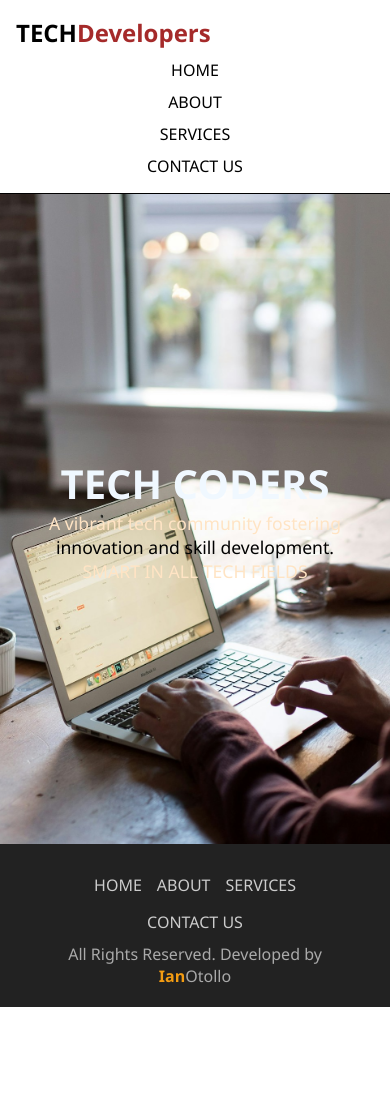
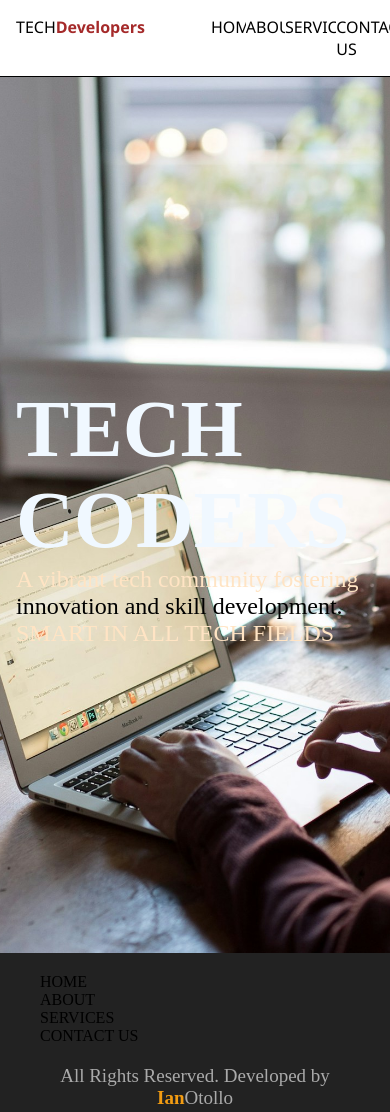
Before and after one commit to IanOtollo/Tech-Website, a plain HTML site: page homepage/index.html in a window 390 px wide. Before the commit the page ends 1007 px from the top, so only its background shows below. Drawn offline with Linux system fonts and the light colour scheme.

Commit message:
all changes

```diff
--- a/homepage/style.css
+++ b/homepage/style.css
@@ -1,157 +1,111 @@
-* {
+*{
+    padding: 0;
     margin: 0;
-  padding: 0;
-  box-sizing: border-box;
+    overflow-x: hidden;
 }
-
-body, html {
-  height: 100%;
+.navbar{
+    display: flex;
+    justify-content: space-between;
+    padding: 1em;
+    width: 100%;
+    border-bottom: 1px solid black;
     font-family: 'Segoe UI', Tahoma, Geneva, Verdana, sans-serif;
 }
-
-.container {
-  min-height: 100vh;
-  display: flex;
-  flex-direction: column;
-}
-
-.navbar {
-  display: flex;
-  justify-content: space-between;
-  align-items: center;
-  padding: 1em;
-  border-bottom: 1px solid black;
-  background-color: #fff;
-  flex-wrap: wrap;
-}
-
-.Logo p a {
-  font-size: 1.5em;
-  font-weight: bold;
-}
-
-.navbar span {
+.navbar span{
     color: brown;
     font-weight: 600;
 }
-
-a {
+.Logo{
+    cursor: pointer;
+}
+a{
     text-decoration: none;
     color: black;
 }
-
-nav {
+nav{
     width: 50%;
 }
-
-nav ul {
+nav ul{
     display: flex;
     justify-content: space-around;
-  flex-wrap: wrap;
 }
-
-nav ul li {
+nav ul li{
     list-style: none;
+    cursor: pointer;
 }
-
-nav ul li:hover {
+nav ul li:hover{
     text-decoration: underline;
 }
-
-.hero {
+.hero{
     background-image: url(hero-banner.jpg);
-  flex: 1; /* take available vertical space */
+    height: 100vh;
     background-position: center;
     background-repeat: no-repeat;
     background-size: cover;
     display: flex;
     align-items: center;
     padding: 1em;
-  text-align: center;
-  justify-content: center;
 }
-
-.hero h1 {
-  font-size: 4em;
+.hero h1{
+    font-size: 5em;
     color: aliceblue;
 }
-
-.hero p {
-  font-size: 1.3em;
+.hero p{
+    font-size: 1.5em;
     color: bisque;
 }
-
-.hero span {
+.hero span{
     color: black;
 }
-
 footer {
   background-color: #222;
   color: #fff;
-  padding: 30px 40px 20px;
-  width: 100%;
-  margin-top: auto;
+  padding: 20px 40px;
 }
 
 .footer {
   display: flex;
-  justify-content: center;
-  flex-wrap: wrap;
+  justify-content: space-between;
+  align-items: flex-start;
 }
 
-.footer-nav {
-  list-style: none;
+.footer-left,
+.footer-right {
   display: flex;
-  gap: 25px;
-  flex-wrap: wrap;
+  flex-direction: column;
 }
 
-.footer-nav li a {
+.footer-left ul,
+.footer-right ul {
+  list-style: none;
+  padding: 0;
+  margin: 0;
+}
+
+.footer-left li,
+.footer-right li {
+  margin-bottom: 10px;
+}
+
+.footer-left a,
+.footer-right a {
   color: #ccc;
   text-decoration: none;
   transition: color 0.3s ease;
 }
 
-.footer-nav li a:hover {
+.footer-left a:hover,
+.footer-right a:hover {
   color: #fff;
 }
-
 .footer-bottom {
   text-align: center;
-  margin-top: 10px;
-  font-size: 16px;
+  margin-top: 20px;
+  font-size: 19px;
   color: #aaa;
 }
 
 .footer-bottom .highlight {
-  color: #f39c12;
+  color: #f39c12; /* Highlight color for 'Ian' */
   font-weight: bold;
 }
-
-/* Mobile Responsive */
-@media (max-width: 768px) {
-  nav {
-    width: 100%;
-    margin-top: 10px;
-  }
-
-  nav ul {
-    flex-direction: column;
-    align-items: center;
-    gap: 10px;
-  }
-
-  .hero h1 {
-    font-size: 2.5em;
-  }
-
-  .hero p {
-    font-size: 1.1em;
-  }
-
-  .footer-nav {
-    flex-direction: row; /* stay horizontal */
-    justify-content: center;
-    gap: 15px;
-  }
-}
```
Lines whose indentation alone changed are shown as unchanged.
